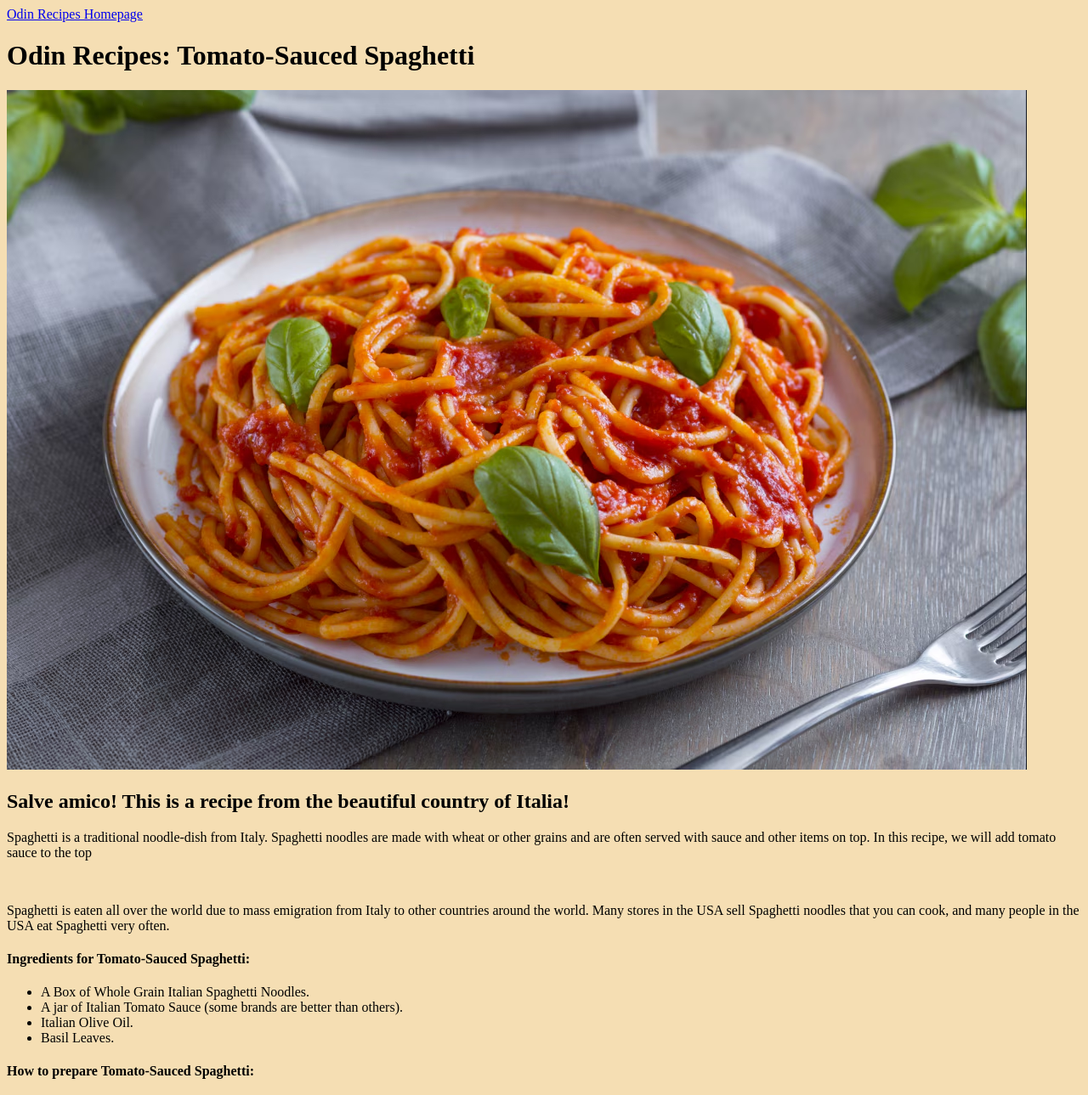
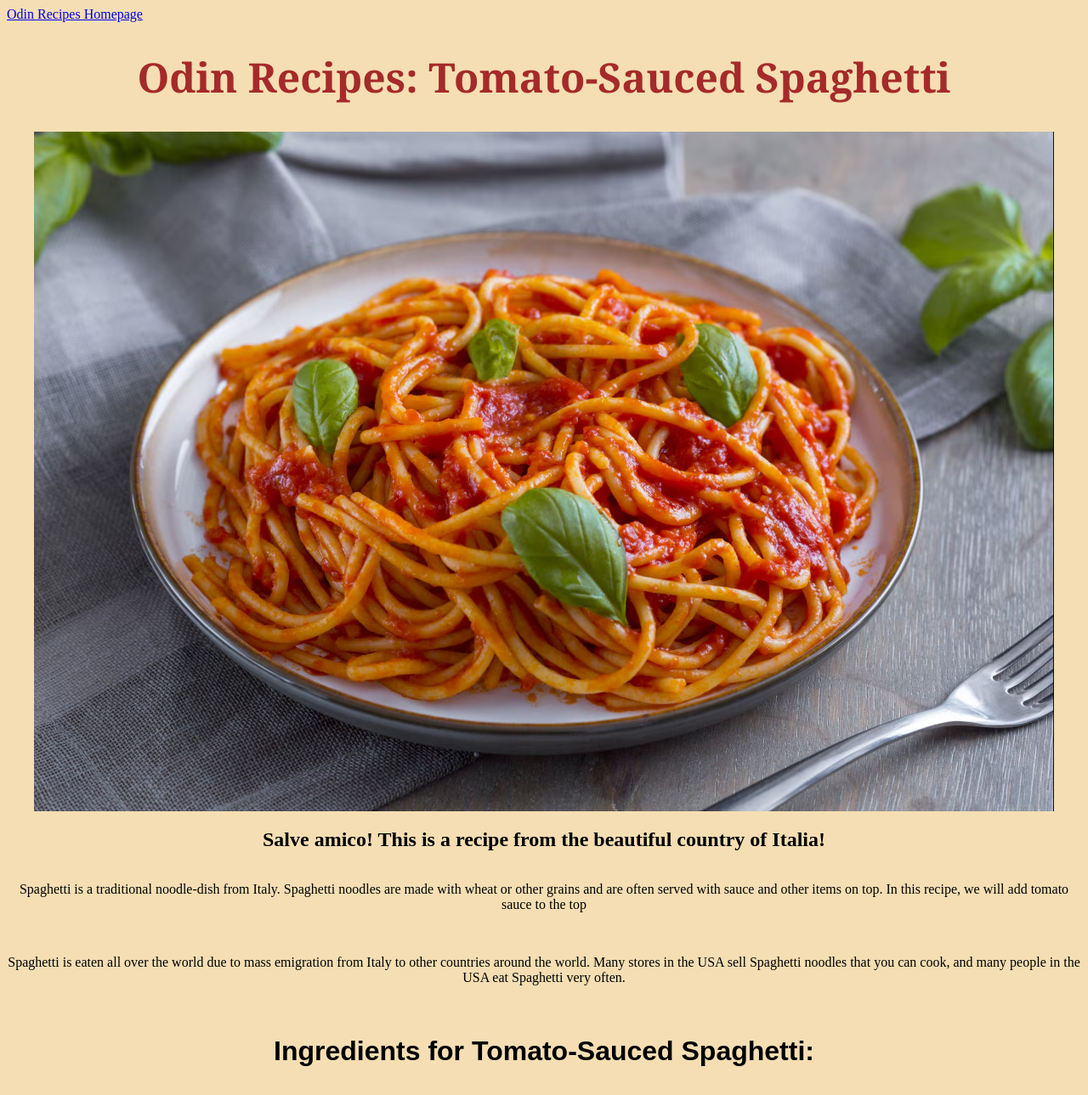
Before and after one commit to 21stCenturyCowboy94/odin-recipes, a plain HTML site: page recipes/tomato-spaghetti.html in a window 1280 px wide. Shown: the top 1289 px of the page at 85% size. Drawn offline with Linux system fonts and the light colour scheme; files that its build step writes are made by us from their sources.

Commit message:
Updated all of the git recipe pages.

```diff
--- a/recipes/tomato-spaghetti.html
+++ b/recipes/tomato-spaghetti.html
@@ -3,16 +3,19 @@
 
 <head>
     <meta charset="UTF-8">
-    <link rel="stylesheet" href="styles/styles.css">
     <meta name="viewport" content="width=device-width, initial-scale=1.0">
     <title>Tomato-Sauced Spaghetti Recipe</title>
+    <link rel="stylesheet" href="../styles/styles.css">
 </head>
 
 <body>
     <a href="../index.html">Odin Recipes Homepage</a>
-    <h1>Odin Recipes: Tomato-Sauced Spaghetti</h1>
+    <h1 class="title-two">Odin Recipes: Tomato-Sauced Spaghetti</h1>
+    <div class="image-container">
     <img src="/images/spaghetti.jpg" alt="Tomato Spaghetti">
     <h2>Salve amico! This is a recipe from the beautiful country of Italia!</h2>
+    </div>
+    <div class="p2">
     <p>Spaghetti is a traditional noodle-dish from Italy. Spaghetti noodles are made with wheat or other grains
         and are often served with sauce and other items on top. In this recipe, we will add tomato sauce to the top</p>
     </br>
@@ -20,7 +23,9 @@
         Many stores in the USA sell Spaghetti noodles that you can cook, and many people in the USA eat Spaghetti very
         often.
     </p>
-    <h4>Ingredients for Tomato-Sauced Spaghetti:</h4>
+    </div>
+    <div class="text-container">
+        <h4 class="list">Ingredients for Tomato-Sauced Spaghetti:</h4>
         <ul>
             <li>A Box of Whole Grain Italian Spaghetti Noodles.</li>
             <li>A jar of Italian Tomato Sauce (some brands are better than others).</li>
@@ -29,22 +34,30 @@
         </ul>
         <h4>How to prepare Tomato-Sauced Spaghetti:</h4>
         <ol>
-        <li>You need a pot; fill the pot with water and put it on a stove top, set the stover heat to high, and wait for
+            <li>You need a pot; fill the pot with water and put it on a stove top, set the stover heat to high, and wait
+                for
                 water to boil.</li>
-        <li>Take the whole grain spaghetti noodles out of the box and place them in the boiling water in the pot.</li>
-        <li>On a non-stick pan; put a small amount of olive oil in, and place the basil leaves in the olive oil. Cook
+            <li>Take the whole grain spaghetti noodles out of the box and place them in the boiling water in the pot.
+            </li>
+            <li>On a non-stick pan; put a small amount of olive oil in, and place the basil leaves in the olive oil.
+                Cook
                 the basil leave in the olive oil.</li>
-        <li>While the Spaghetti and basil leaves cook, pour tomato sauce into another non-stick pan, and cook in until
+            <li>While the Spaghetti and basil leaves cook, pour tomato sauce into another non-stick pan, and cook in
+                until
                 it boils.</li>
-        <li>After 15 minutes, take the boiling pot of water with the spaghetti inside, and pour it into a strainer over
+            <li>After 15 minutes, take the boiling pot of water with the spaghetti inside, and pour it into a strainer
+                over
                 the sink.</li>
             <li>Take strainer full of spaghetti noodles and pour them on a serving plate.</li>
-        <li>Pour a small amount of olive oil on the spaghetti noodles (not too much because it will ruin the spaghetti)
+            <li>Pour a small amount of olive oil on the spaghetti noodles (not too much because it will ruin the
+                spaghetti)
                 and mix the olive oil into the spaghetti noodles.</li>
-        <li>When ready, take the tomato sauce andf pour it on top of the spaghetti noodles on the serving plate.</li>
+            <li>When ready, take the tomato sauce andf pour it on top of the spaghetti noodles on the serving plate.
+            </li>
             <li>When ready, dump the basil leaves from the pan onto the tomato sauce-covered spaghetti noodles.</li>
             <li>Take to the table, and enjoy!</li>
         </ol>
+    </div>
 </body>
 
 </html>
```
Also changed, not shown: recipes/burrito.html (+11 -2 lines). Lines whose indentation alone changed are shown as unchanged.
